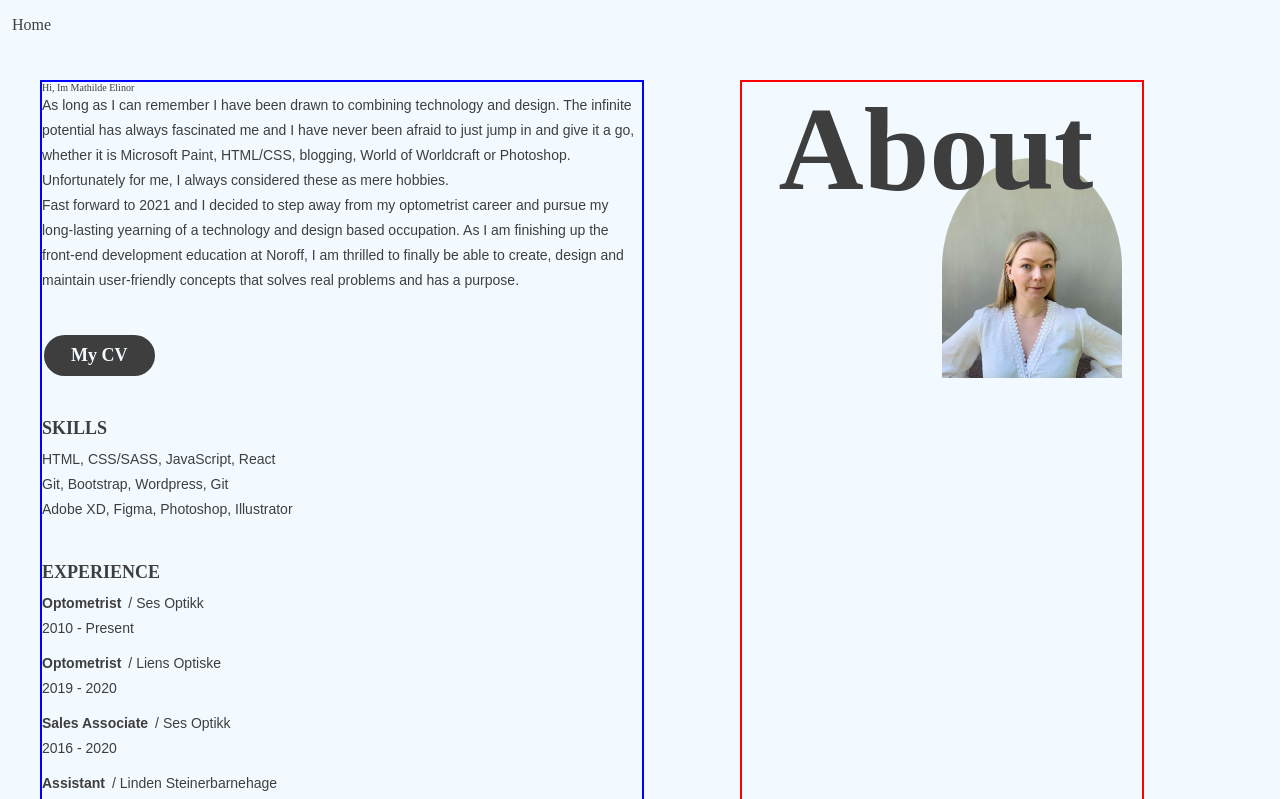
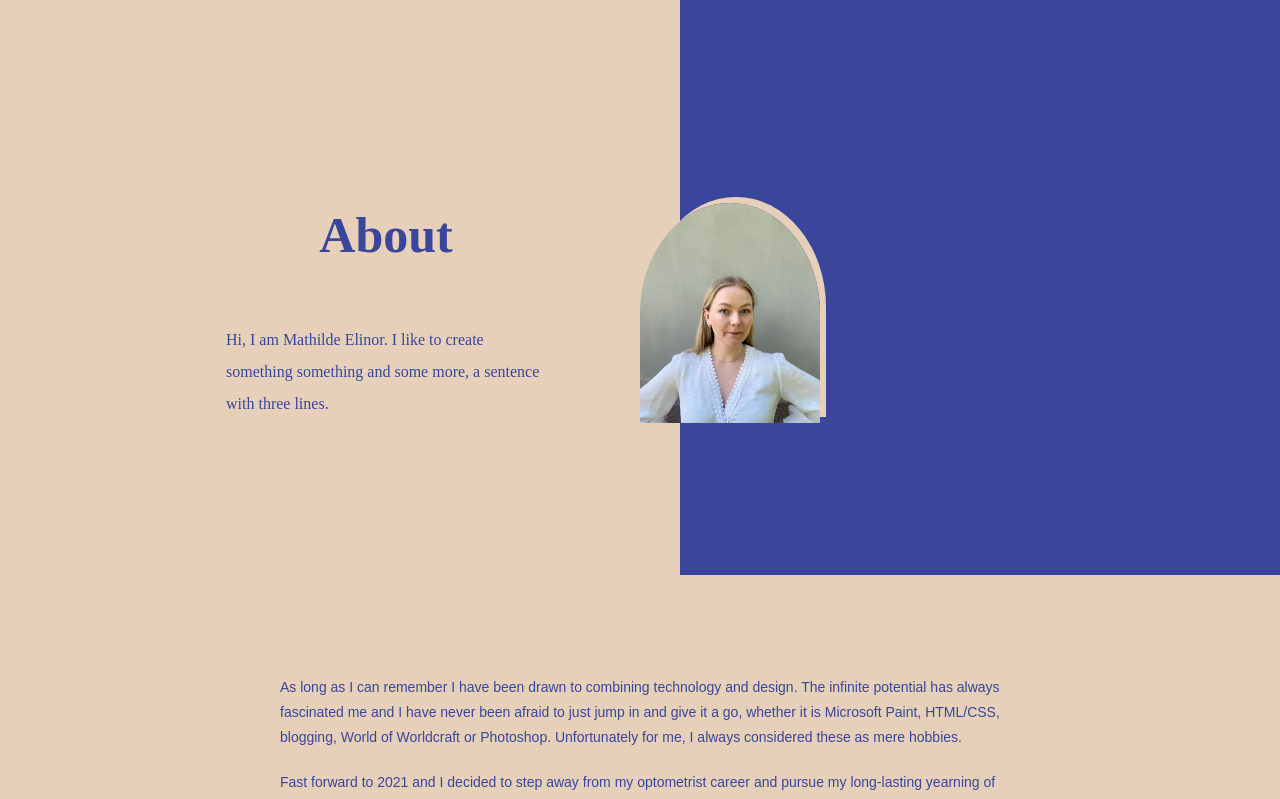
Before and after one commit to mathildeew/mathildeelinor-react, a React (Vite) app: page /about in a window 1280 px wide. Shown: the top 799 px of the page. Built offline with nearby package versions, Linux system fonts and the light colour scheme; a web font is replaced by a local one.

Commit message:
changed colors and layout on about page

```diff
--- a/src/components/About/AboutContainer.styles.jsx
+++ b/src/components/About/AboutContainer.styles.jsx
@@ -1,42 +1,59 @@
 import styled from "styled-components";
 
 export const AboutContainer = styled.main`
-  h1 {
-    font-size: 11.8rem;
-    position: relative;
-    left: -6px;
-    z-index: 2;
-    text-align: center;
+  .top {
+    width: 100%;
+    height: 400px;
+  }
+
+  .left {
+    height: 100%;
+    display: flex;
+    flex-direction: column;
+    align-items: center;
+    justify-content: center;
+    margin: 0 9%;
+
+    h1 {
+      font-size: 5rem;
+      margin-bottom: 60px;
+    }
+
+    span {
+      font-family: Montserrat;
+      font-size: 1.6rem;
+      line-height: 2;
+    }
+  }
+
+  .blue {
+    background-color: var(--color-primary);
+    width: 100%;
+    height: 300px;
+    display: flex;
+    align-items: center;
+    justify-content: center;
+    margin-bottom: 50px;
   }
 
   .portrait {
-    background: url("../../../public/self2.jpg");
-    /* height: 73.3vw;
-    max-height: 482px;
-    width: 60vw;
-    max-width: 390px; */
     width: 180px;
     height: 220px;
+    background: url("../../../public/self2.jpg");
     background-size: cover;
     background-position: top center;
     border-top-right-radius: 50%;
     border-top-left-radius: 50%;
-    margin-left: 200px;
-    position: relative;
-    top: -60px;
-    z-index: 1;
+    box-shadow: 6px -6px 0px 0px var(--color-secondary);
   }
 
-  .intro {
-    margin-bottom: 190px;
-    border: 2px solid red;
-    width: 400px;
-    margin: 0 auto;
+  .content {
+    max-width: 720px;
+    margin: 0 9%;
   }
 
-  .left {
-    max-width: 600px;
-    border: 2px solid blue;
+  .part {
+    margin-bottom: 40px;
   }
 
   .text p:first-child {
@@ -59,22 +76,57 @@ export const AboutContainer = styled.main`
     font-weight: 600;
   }
 
-  @media (min-width: 1025px) {
-    .wrapper {
+  @media (min-width: 768px) {
+    .portrait {
+      display: none;
+    }
+
+    .blue {
+      width: 50%;
+      height: auto;
+    }
+
+    .topWrapper {
+      width: 100%;
+      height: 55vw;
+      max-height: 625px;
       display: flex;
-      flex-direction: row-reverse;
-      justify-content: space-between;
+      margin-bottom: 50px;
+    }
+
+    .top {
+      width: 50%;
+      height: 100%;
+      display: flex;
+      align-items: center;
+      justify-content: flex-end;
+      margin-right: 80px;
+    }
+
+    .left {
+      width: 320px;
+      flex-direction: column;
+      margin-left: 20%;
+    }
+
+    .portraitBig {
+      /* 180*220 */
+      width: 180px;
+      height: 220px;
+      background: url("../../../public/self2.jpg");
+      background-size: cover;
+      background-position: top center;
+      border-top-right-radius: 50%;
+      border-top-left-radius: 50%;
+      box-shadow: 6px -6px 0px 0px var(--color-secondary);
+      position: absolute;
+      left: 50%;
     }
   }
 
-  /*
-  @media (min-width: 506px) {
-    h1 {
-      font-size: 18.7rem;
-      left: 0;
+  @media (min-width: 880px) {
+    .content {
+      margin: 0 auto;
     }
-    .intro {
-      max-width: 550px;
-    } */
-  /* } */
+  }
 `;
--- a/src/components/About/index.jsx
+++ b/src/components/About/index.jsx
@@ -14,15 +14,25 @@ export default function About() {
       </HelmetProvider>
 
       <AboutContainer>
-        <div className="wrapper">
-          <div className="top intro">
+        <section className="topWrapper">
+          <div className="top">
+            <div className="left">
               <h1>About</h1>
+              <span>
+                Hi, I am Mathilde Elinor. I like to create something something
+                and some more, a sentence with three lines.
+              </span>
+            </div>
+
+            <div className="portraitBig"></div>
+          </div>
+          <div className="blue">
             <div className="portrait"></div>
           </div>
+        </section>
 
-          <div className="left">
-            <section className="text part">
-              <span>Hi, Im Mathilde Elinor</span>
+        <div className="content">
+          <div className="text part">
             <p>
               As long as I can remember I have been drawn to combining
               technology and design. The infinite potential has always
@@ -39,7 +49,7 @@ export default function About() {
               finally be able to create, design and maintain user-friendly
               concepts that solves real problems and has a purpose.
             </p>
-            </section>
+          </div>
 
           <BaseButton className="part">
             <Link to="../../../public/cv0.pdf" target="_blank">
@@ -82,7 +92,6 @@ export default function About() {
             ))}
           </section>
         </div>
-        </div>
       </AboutContainer>
     </>
   );
--- a/src/components/ui/Layout/index.jsx
+++ b/src/components/ui/Layout/index.jsx
@@ -5,7 +5,7 @@ import Footer from "./Footer";
 export default function Layout() {
   return (
     <>
-      <Header />
+      {/* <Header /> */}
       <Outlet />
       <Footer />
     </>
--- a/styles/GlobalStyles.jsx
+++ b/styles/GlobalStyles.jsx
@@ -6,8 +6,8 @@ export const GlobalStyle = createGlobalStyle`
 }
 
 html {
-  --color-primary: #3e3e3e;
-  --color-secondary: #f2faff;
+  --color-primary: #39469B;
+  --color-secondary:  #E7D0B9;
   font-size: 62.5%;
 }
 
@@ -36,8 +36,7 @@ main {
 }
 
 .wrapper {
-  padding: 0 32px;
-  max-width: 1200px;
+  /* padding: 0 32px; */
   margin: 0 auto;
 }
 
```
Lines whose indentation alone changed are shown as unchanged.
